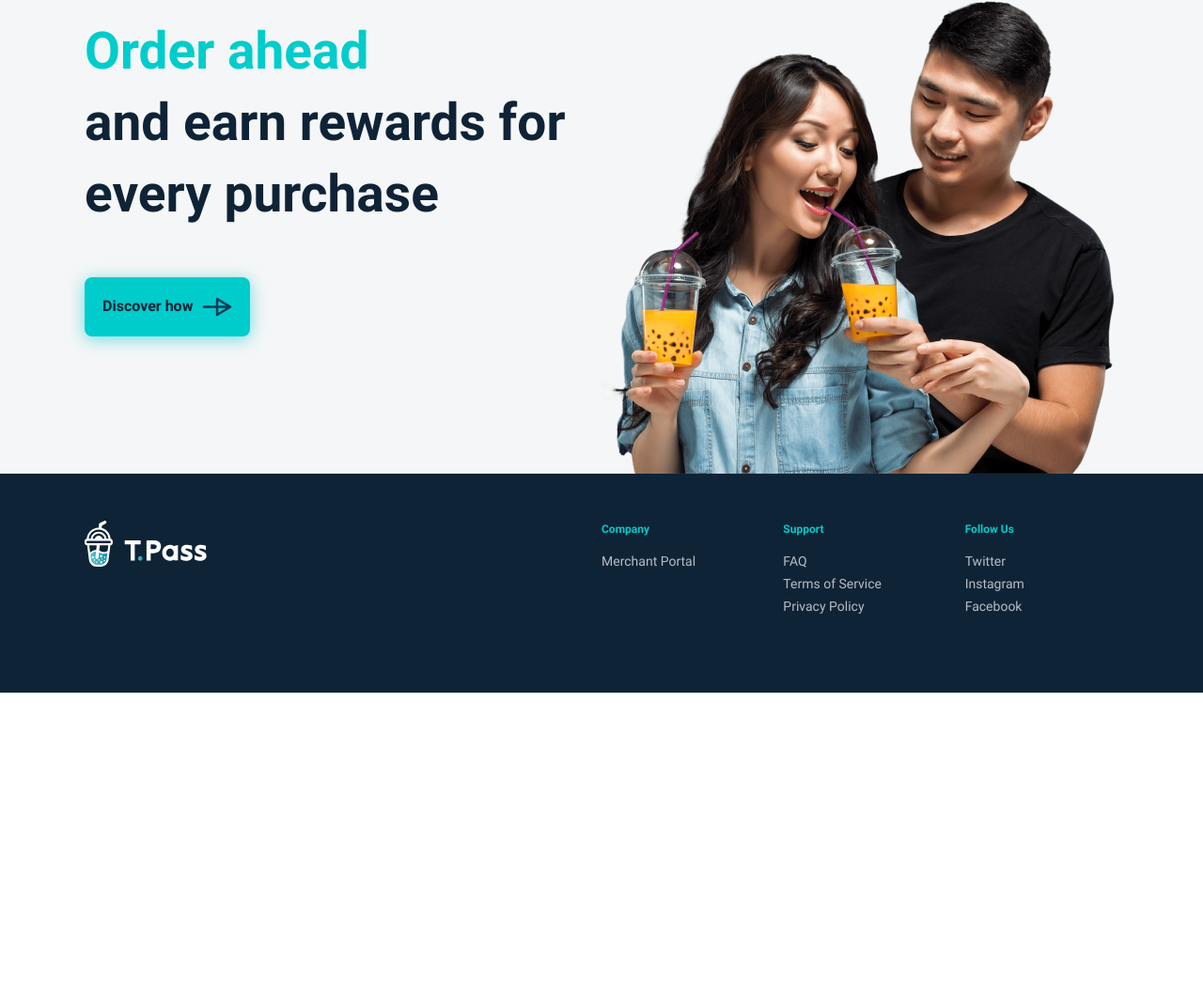
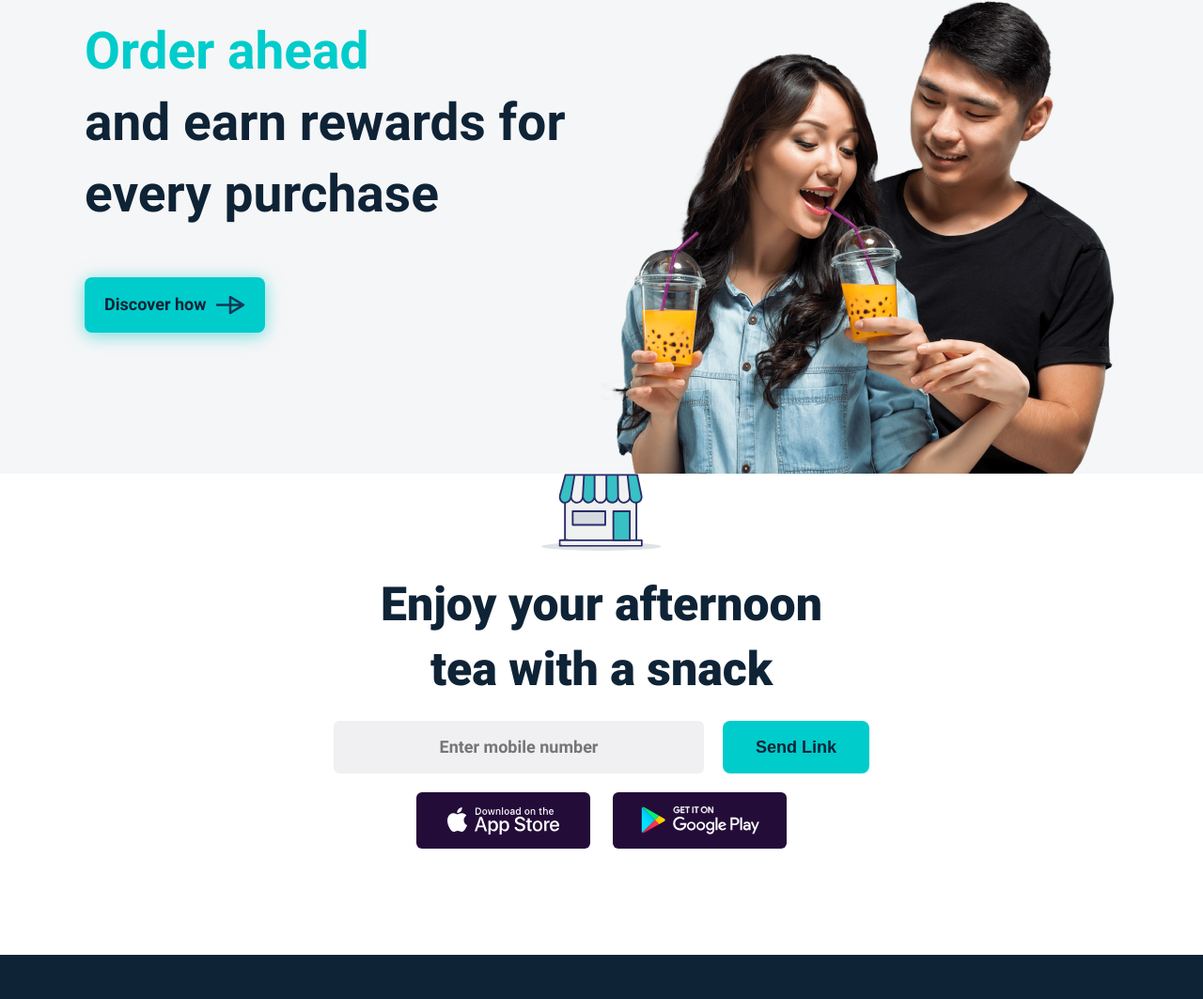
Before and after one commit to helgaNike/tpass, a website built with Vite: page index.html in a window 1280 px wide. Shown: the part 100-1163 px from the top of the page at 94% size. Before the commit the page ends 837 px from the top, so only its background shows below. Built offline with nearby package versions, Linux system fonts and the light colour scheme; files whose address does not match are found by name.

Commit message:
Send Link Form Style

```diff
--- a/css/btn.css
+++ b/css/btn.css
@@ -6,9 +6,11 @@
     line-height: 1;
     font-weight: 700;
     transition: all 0.3s;
-    padding: 21px 19px;
+    padding: 19px 21px;
     align-items: center;
     justify-content: center;
+    border: none;
+    font-size: 1.125rem;
 }
 
 .btn__ico {
@@ -22,9 +24,26 @@
 .btn__accent {
     background-color: var(--accent);
     color: var(--dark);
+    min-width: 156px;
 }
 
 .btn__small {
     padding: 16px 26px;
     font-size: 0.875rem;
 }
+
+.download-btn {
+    background-color: #240C39;
+    border-radius: 6px;
+    display: inline-flex;
+    width: 185px;
+    height: 60px;
+    align-items: center;
+    justify-content: center;
+    transition: all 0.3s;
+    padding: 15px;
+}
+
+.download-btn:hover {
+    background-color: var(--accent-second);
+}
--- /dev/null
+++ b/css/get-app-form.css
@@ -0,0 +1,20 @@
+.get-app-form {
+    display: flex;
+    gap: 20px;
+    flex-direction: column;
+}
+
+.get-app-form__input {
+    width: 100%;
+    }
+
+@media (min-width: 500px) {
+    .get-app-form {
+        flex-direction: row;
+    }
+    .get-app-form__input {
+        max-width: 394px;
+    }
+
+
+}
--- /dev/null
+++ b/css/get-app.css
@@ -0,0 +1,31 @@
+.get-app {
+    margin-bottom: 113px;
+}
+
+.get-app__inner {
+    max-width: 570px;
+    margin: 0 auto;
+}
+
+.get-app__title {
+    text-align: center;
+}
+
+.get-app__ico {
+    margin: 0 auto 23px;
+}
+
+.get-app__list {
+    display: flex;
+    align-items: center;
+    justify-content: center;
+    gap: 24px;
+    margin-top: 20px;
+}
+
+@media (min-width: 500px) {
+    .get-app__title {
+        font-size: 3.125rem;
+    }
+
+}
--- a/css/style.css
+++ b/css/style.css
@@ -4,9 +4,13 @@
 
 
  @import './btn';
+ @import './text-input';
  @import './footer-menu';
- @import './header';
- @import './footer';
  @import './logo';
  @import './main-menu';
+ @import './get-app-form';
+
+ @import './header';
  @import './hero';
+ @import './get-app';
+ @import './footer';
--- /dev/null
+++ b/css/text-input.css
@@ -0,0 +1,11 @@
+.text-input {
+    background-color: #F0F0F2;
+    border: none;
+    text-align: center;
+    font-size: 1.125rem;
+    font-weight: 700;
+    line-height: 1.35;
+    font-family: inherit;
+    padding: 16px;
+    border-radius: 6px;
+}
--- a/css/typography.css
+++ b/css/typography.css
@@ -29,6 +29,7 @@
 
 .section-title {
   font-size: 2.5rem;
+  margin-bottom: 20px;
 }
 
 
--- a/index.html
+++ b/index.html
@@ -34,6 +34,24 @@
             every purchase</h1>
           <a href="#" class="btn btn__accent hero__link">Discover how <img src="./img/arrow.svg" class="btn__ico"
               alt=""></a>
+        </div>
+      </div>
+    </section>
+    <section class="get-app container">
+      <div class="get-app__inner">
+        <img src="./img/store.svg" alt="" class="get-app__ico">
+        <h2 class="title section-title get-app__title">Enjoy your afternoon tea&nbsp;with&nbsp;a&nbsp;snack</h2>
+        <form class="get-app-form">
+          <input type="text" class="text-input get-app-form__input" placeholder="Enter mobile number">
+          <button class="get-app-form__btn btn btn__accent">Send Link</button>
+        </form>
+        <div class="get-app__list">
+          <a href="#" class="download-btn get-app__store-link" alt="app store link">
+            <img src="./img/app-store.svg" alt="" class="download-btn__img">
+          </a>
+          <a href="#" class="download-btn get-app__store-link" alt="google play link">
+            <img src="./img/google-play.svg" alt="" class="download-btn__img">
+          </a>
         </div>
       </div>
     </section>
```
Also changed, not shown: public/img/app-store.svg (added), public/img/google-play.svg (added), public/img/store.svg (added).
